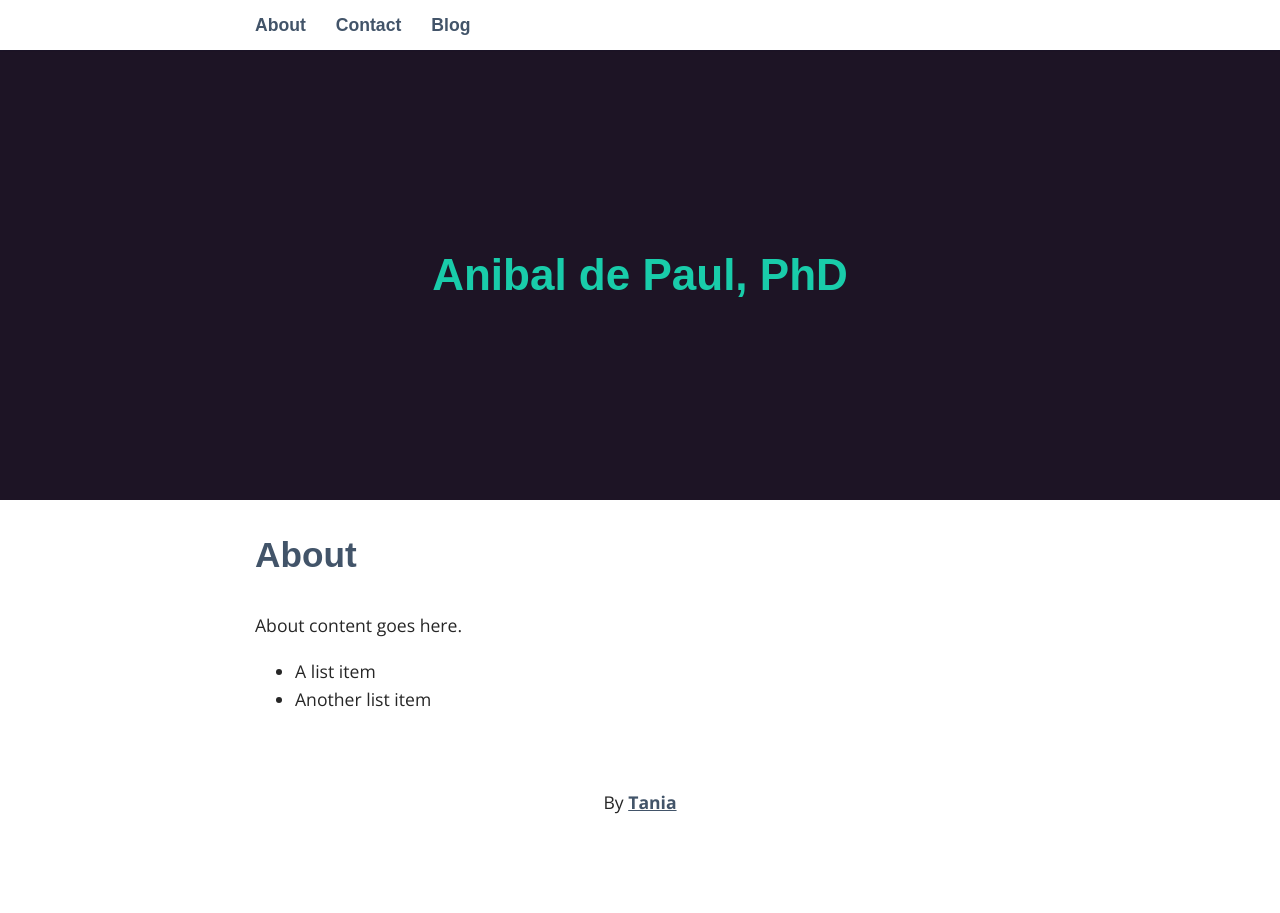
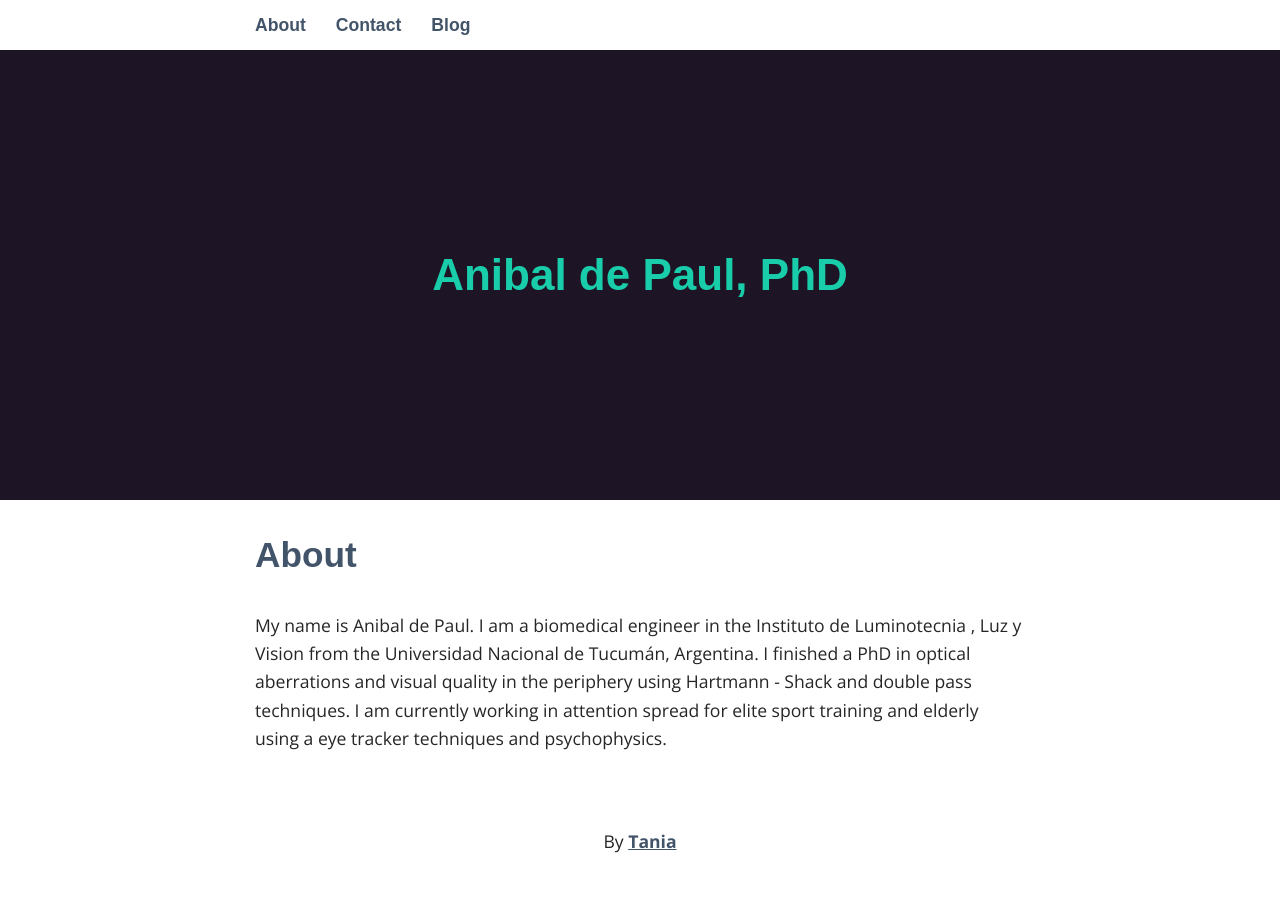
Before and after one commit to biocrack99/AnibaldePaul_PhD, a Jekyll site: the page built from _pages/01_ABOUT.MD, in a window 1280 px wide. Built offline with Jekyll 4.4.1, drawn with Linux system fonts in a browser that asks for light colours; some web fonts are replaced.

Commit message:
Change in ABOUT and CONTAC pages

```diff
--- a/_pages/01_ABOUT.MD
+++ b/_pages/01_ABOUT.MD
@@ -4,7 +4,4 @@ title: About
 permalink: /about/
 ---
 
-About content goes here.
-
-* A list item
-* Another list item
+My name is Anibal de Paul. I am a biomedical engineer in the Instituto de Luminotecnia , Luz y Vision from the Universidad Nacional de Tucumán, Argentina. I finished a PhD in optical aberrations and visual quality in the periphery using Hartmann - Shack and double pass techniques. I am currently working in attention spread for elite sport training and elderly using a  eye tracker techniques and psychophysics.
```
Also changed, not shown: _pages/02_CONTAC.MD (+2 -1 lines).
